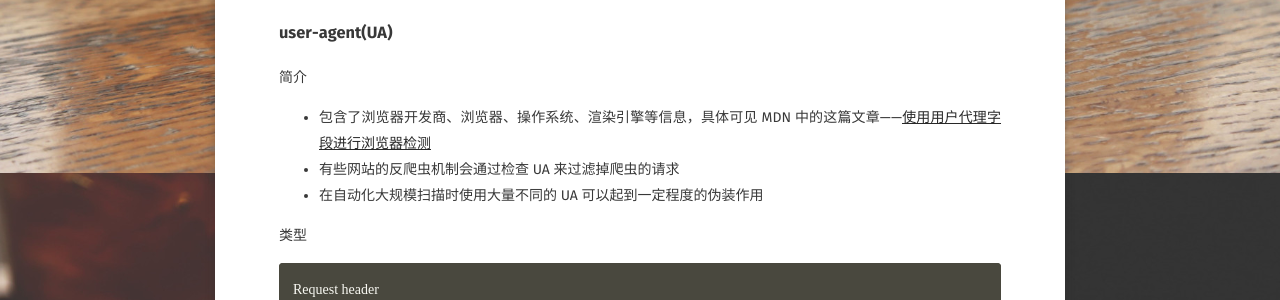
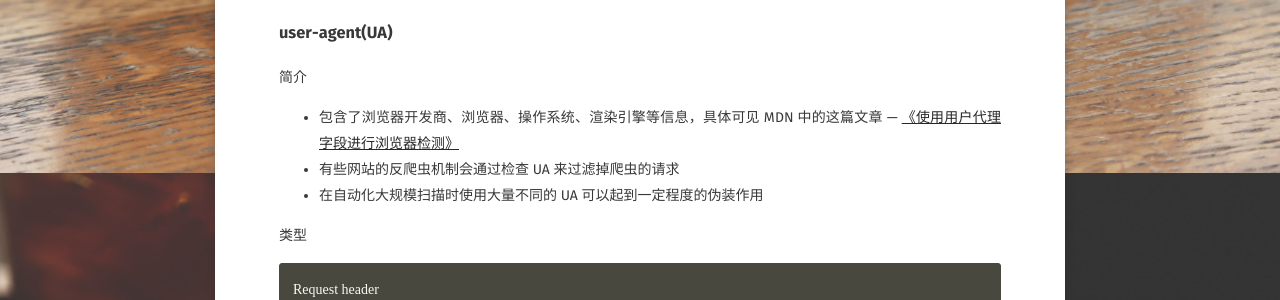
Before and after one commit to Aquilao/Blog, a Jekyll site: the page built from _posts/2018-5-4-HTTP_base.md, in a window 1280 px wide and 1400 px high, scrolled down 4176 px. Shown: the part 151-451 px from the top of the window. Built offline with Jekyll 4.4.1, drawn with Linux system fonts in a browser that asks for light colours; some web fonts are replaced; some of the changed text lies outside the part shown.

```diff
--- a/_posts/2018-5-4-HTTP_base.md
+++ b/_posts/2018-5-4-HTTP_base.md
@@ -169,7 +169,7 @@ HTTP Haeders 是客户端和 Web 服务器在进行 HTTP 通信时传递附加
 ### user-agent(UA)
 
 简介
-* 包含了浏览器开发商、浏览器、操作系统、渲染引擎等信息，具体可见 MDN 中的这篇文章——[使用用户代理字段进行浏览器检测](https://developer.mozilla.org/zh-CN/docs/Web/HTTP/Browser_detection_using_the_user_agent)
+* 包含了浏览器开发商、浏览器、操作系统、渲染引擎等信息，具体可见 MDN 中的这篇文章 — [《使用用户代理字段进行浏览器检测》](https://developer.mozilla.org/zh-CN/docs/Web/HTTP/Browser_detection_using_the_user_agent)
 * 有些网站的反爬虫机制会通过检查 UA 来过滤掉爬虫的请求
 * 在自动化大规模扫描时使用大量不同的 UA 可以起到一定程度的伪装作用
 
@@ -210,7 +210,7 @@ HTTP Haeders 是客户端和 Web 服务器在进行 HTTP 通信时传递附加
 
 ### Cookie & Set-Cookie
 
-很重要，请看我的另一篇文章[HTTP 会话机制](https://aquilao.github.io/Blog/HTTP_session)
+很重要，请看我的另一篇文章 - [《 HTTP 会话机制 》](https://aquilao.github.io/Blog/HTTP_session)
 
 暂时就想到这些了，如果以后碰到其他的话继续更。
 
```
Also changed, not shown: other parts of _posts/2018-5-4-HTTP_base.md (+2 -2 lines), _posts/2019-3-11-SOP.md (+6 -8 lines), about/index.md (+2 -2 lines), assets/img/SOP-img/SO.jpg (renamed from assets/img/SOP-img/SO.png.jpg).
